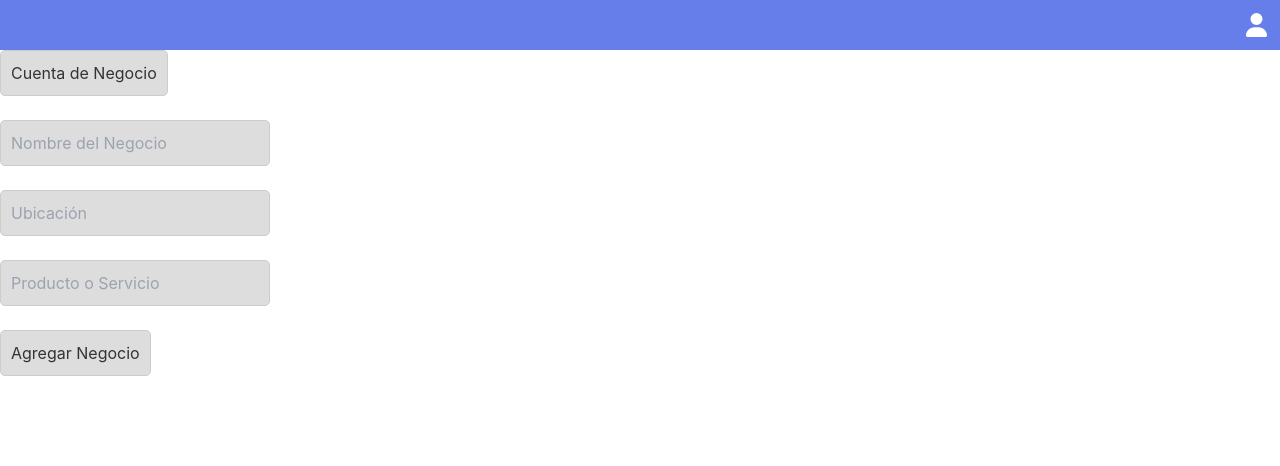
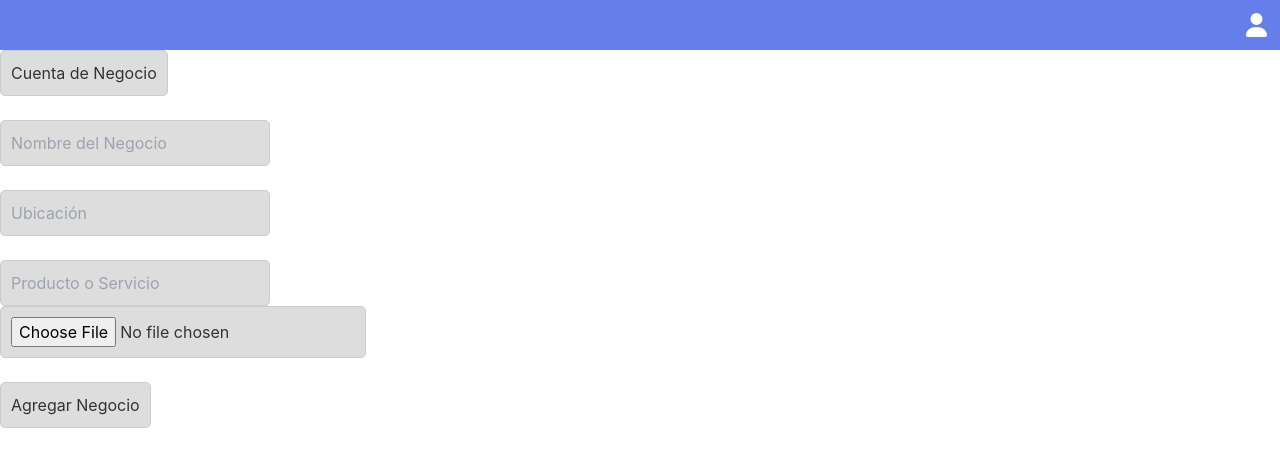
Before and after one commit to FaustoCitera/Proyecto, a Next.js app: page /usuarioNegociador in a window 1280 px wide. Shown: the top 466 px of the page. Built offline with nearby package versions, Linux system fonts and the light colour scheme.

Commit message:
input file

```diff
--- a/components/BusinessAccount.jsx
+++ b/components/BusinessAccount.jsx
@@ -54,6 +54,9 @@ const BussinesAccount = () => {
         <label className='labelcolorAcount'>
           <input className='inputcolorAcount' placeholder="Producto o Servicio" type="text" name="productOrService" onChange={handleChange} />
         </label>
+        <label className='labelcolorAcount'>
+          <input className='inputcolorAcount' type="file" onChange={handleChange} />
+        </label>
         <br />
         <div className='labelcolorAcount'>
         <button className='inputcolorAcount' type="button" onClick={handleSubmit}>
```
